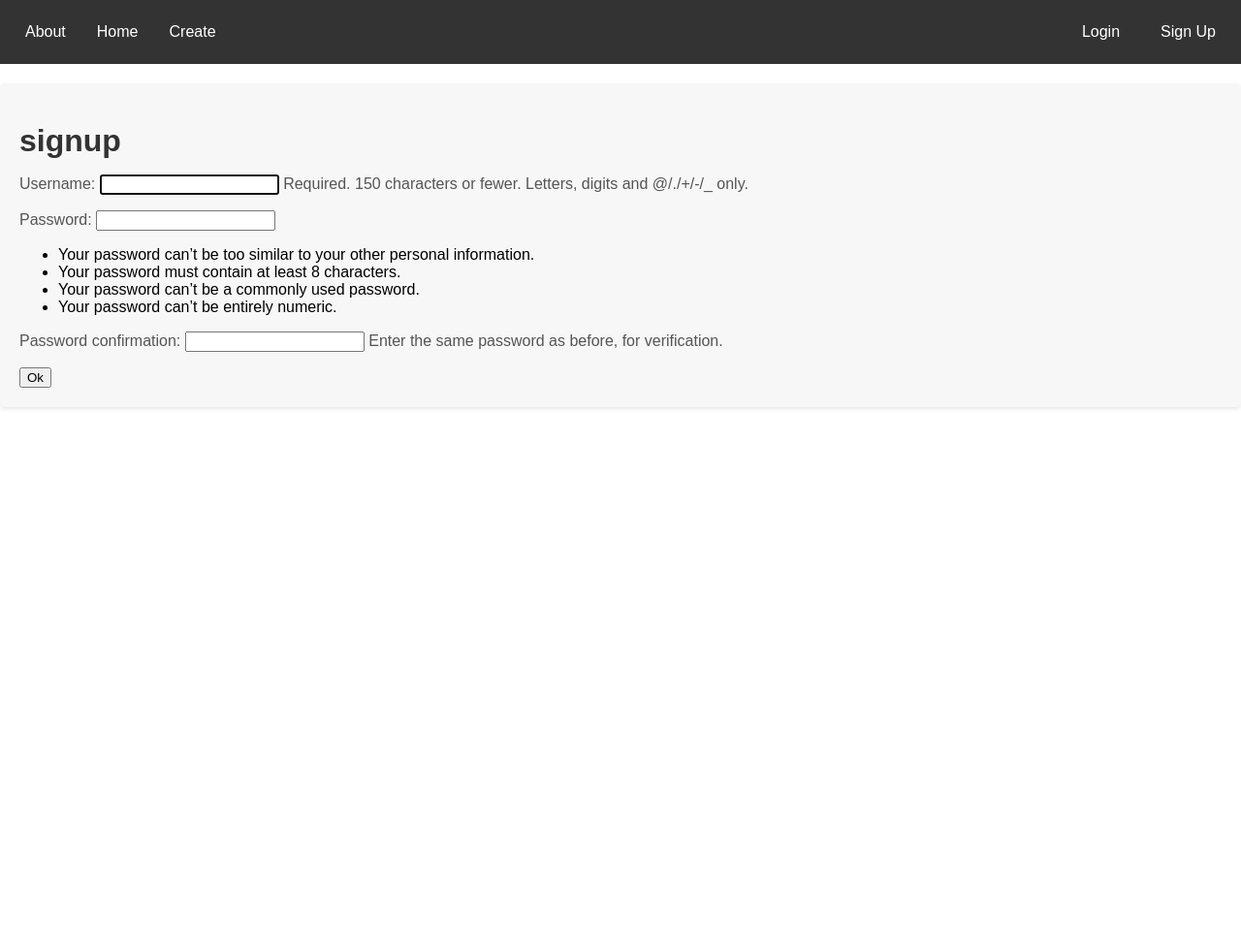
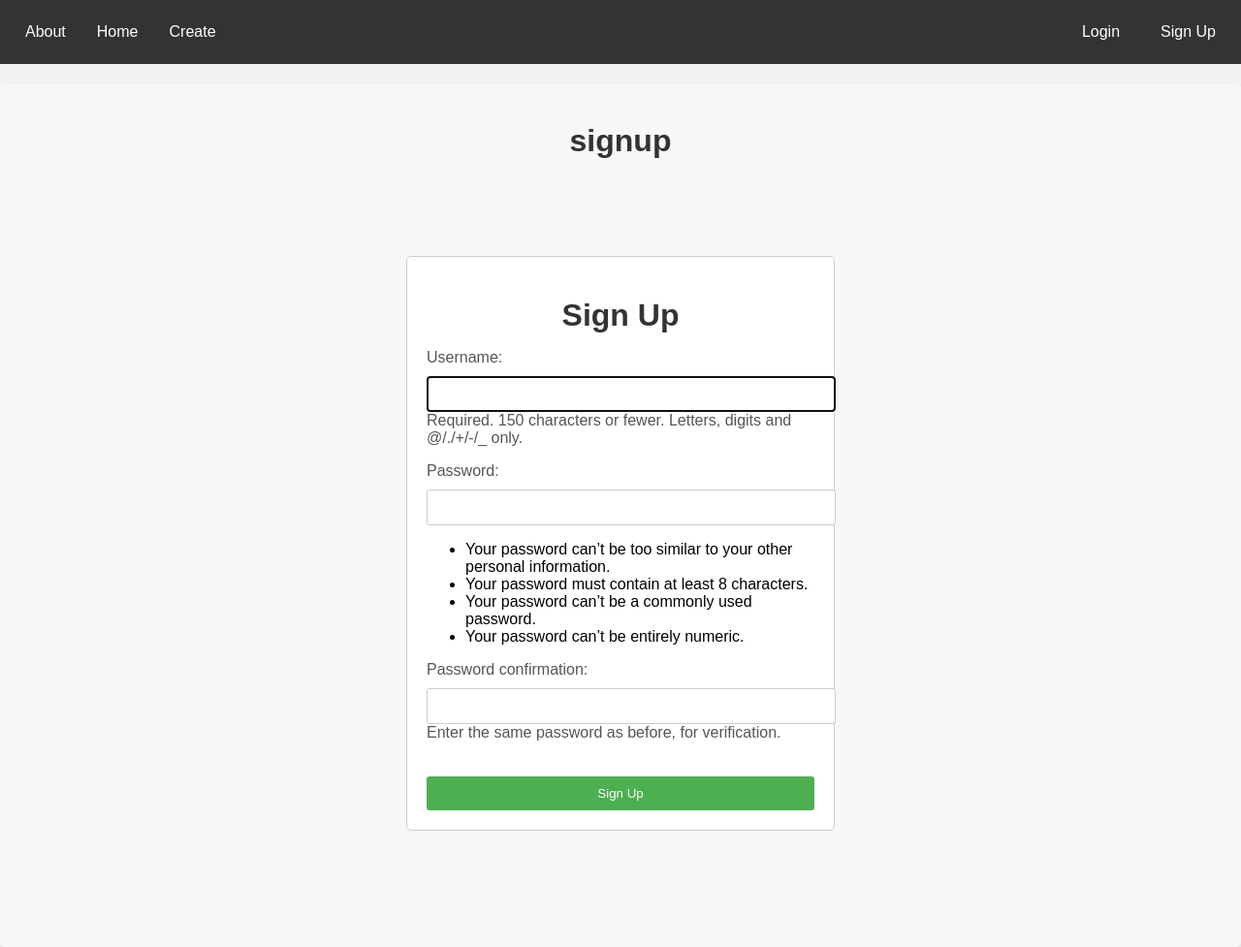
Before and after one commit to Arshia-Izadyar/django-blog, a Django app: page /accounts/signup/ in a window 1280 px wide. Shown: the whole page at 97% size. Before the commit the page ends 422 px from the top, so only its background shows below. Run offline with Django 3.2, Linux system fonts and the light colour scheme; parts of the project's set-up code (start-up, migrations or seed data) failed here and were passed over.

Commit message:
fixed login and signup process, added accounts

```diff
--- a/core/accounts/urls.py
+++ b/core/accounts/urls.py
@@ -1,8 +1,9 @@
 from django.urls import path
-from .views import LoginView, LogoutView, SignUpView
+from .views import LoginView, LogoutView, SignUpView, ProfileView
 
 urlpatterns = [
     path('login/', LoginView.as_view(), name='login'),
     path('logout/', LogoutView.as_view(), name='logout'),
     path('signup/', SignUpView.as_view(), name='signup'),
+    path('account/', ProfileView.as_view(), name='account'),
 ]
--- a/core/accounts/views.py
+++ b/core/accounts/views.py
@@ -1,6 +1,8 @@
+from typing import Any
+from django.http import HttpRequest, HttpResponse
 from django.shortcuts import redirect
 from django.views.generic import FormView
-from django.contrib.auth.forms import AuthenticationForm, UserCreationForm
+from django.contrib.auth.forms import AuthenticationForm, UserCreationForm, ProfileCreationForm
 from django.contrib.auth import authenticate, login, logout
 from django.views.generic import View
 
@@ -16,16 +18,22 @@ class LoginView(FormView):
         if request.user.is_authenticated is True :
             return redirect('posts-list')
         return super().dispatch(request, *args, **kwargs)
+
+
     def form_valid(self, form):
         username = form.cleaned_data.get('username')
         password = form.cleaned_data.get('password')
         user = authenticate(request=self.request, username=username, password=password)
         if user is not None:
             login(request=self.request, user=user)
-
             return super().form_valid(form)
         else:
             return self.form_invalid(form)
+
+
+    def post(self, request, *args, **kwargs):
+
+        return super().post(request, *args, **kwargs)
 
 
 class LogoutView(View):
@@ -39,8 +47,14 @@ class SignUpView(FormView):
     form_class = UserCreationForm
     template_name = 'accounts/signup.html'
     def post(self, request, *args, **kwargs):
-
         form = self.form_class(request.POST)
         form.is_valid()
         form.save()
         return redirect('login')
+
+
+class ProfileView(View):
+    template_name = 'accounts/profile.html'
+
+    def get(self, request, *args, **kwargs):
+        pass
--- a/core/blog/forms.py
+++ b/core/blog/forms.py
@@ -11,4 +11,4 @@ class CreateBlogPostForm(forms.ModelForm):
 class CommentForm(forms.ModelForm):
     class Meta:
         model = CommentModel
-        fields = ('content', 'spoiler')
+        fields = ('content',)
--- a/core/blog/models.py
+++ b/core/blog/models.py
@@ -34,7 +34,8 @@ class BlogPostModel(models.Model):
     likes = models.IntegerField(default=0)
     comments = models.ManyToManyField(CommentModel, related_name="blog_comments", blank=True)
     title = models.CharField(max_length=35, unique=True)
-    image = models.ImageField(upload_to='images/blog', null=True, blank=True)
+    image = models.ImageField(upload_to='images', null=True, blank=True)
+
 
 
 
--- a/core/core/settings.py
+++ b/core/core/settings.py
@@ -124,10 +124,12 @@ USE_TZ = True
 # https://docs.djangoproject.com/en/3.2/howto/static-files/
 
 STATIC_URL = "/static/"
-STATIC_ROOT = os.path.join(BASE_DIR, "static")
+STATIC_ROOT = os.path.join(BASE_DIR, "staticfiles")
 
 MEDIA_ROOT = os.path.join(BASE_DIR, "media")
 MEDIA_URL = "/media/"
+
+
 
 # Default primary key field type
 # https://docs.djangoproject.com/en/3.2/ref/settings/#default-auto-field
--- a/core/templates/accounts/signup.html
+++ b/core/templates/accounts/signup.html
@@ -3,8 +3,72 @@
 {% block body %}
 <h1>signup</h1>
 <form method="post" >
-    {% csrf_token %}
-    {{ form.as_p }}
-    <input type="submit" value="Ok">
+    <style>
+        body {
+            font-family: Arial, sans-serif;
+            background-color: #f2f2f2;
+            margin: 0;
+            padding: 0;
+        }
+
+        .container {
+            max-width: 400px;
+            margin: 100px auto;
+            padding: 20px;
+            background-color: #fff;
+            border: 1px solid #ccc;
+            border-radius: 5px;
+        }
+
+        h1 {
+            text-align: center;
+            margin-bottom: 30px;
+        }
+
+        label {
+            display: block;
+            margin-bottom: 10px;
+        }
+
+        input[type="text"],
+        input[type="password"] {
+            width: 100%;
+            padding: 10px;
+            border: 1px solid #ccc;
+            border-radius: 3px;
+        }
+
+        input[type="submit"] {
+            width: 100%;
+            padding: 10px;
+            margin-top: 20px;
+            background-color: #4CAF50;
+            color: #fff;
+            border: none;
+            border-radius: 3px;
+            cursor: pointer;
+        }
+
+        input[type="submit"]:hover {
+            background-color: #45a049;
+        }
+
+        .error-message {
+            color: red;
+            margin-top: 10px;
+        }
+    </style>
+    <div class="container">
+        <h1>Sign Up</h1>
+        <form method="post">
+            {% csrf_token %}
+            {% if error_message %}
+                <p class="error-message">{{ error_message }}</p>
+            {% endif %}
+            {{form.as_p}}
+
+            <input type="submit" value="Sign Up">
+        </form>
+    </div>
 
 {% endblock body %}
--- a/core/templates/blog/blog_post_detail.html
+++ b/core/templates/blog/blog_post_detail.html
@@ -4,7 +4,7 @@
     <h1>{{post.title}}</h1>
     <p>{{post.content}}</p>
     <h2>{{request.user}}</h2>
-    <!-- template.html -->
+
 
 <img src="{{ MEDIA_URL }}{{ image.url }}" alt="Image">
 
```
Also changed, not shown: core/templates/accounts/login.html (+5 -8 lines), core/accounts/forms.py (added), core/blog/migrations/0005_alter_blogpostmodel_image.py (added).
